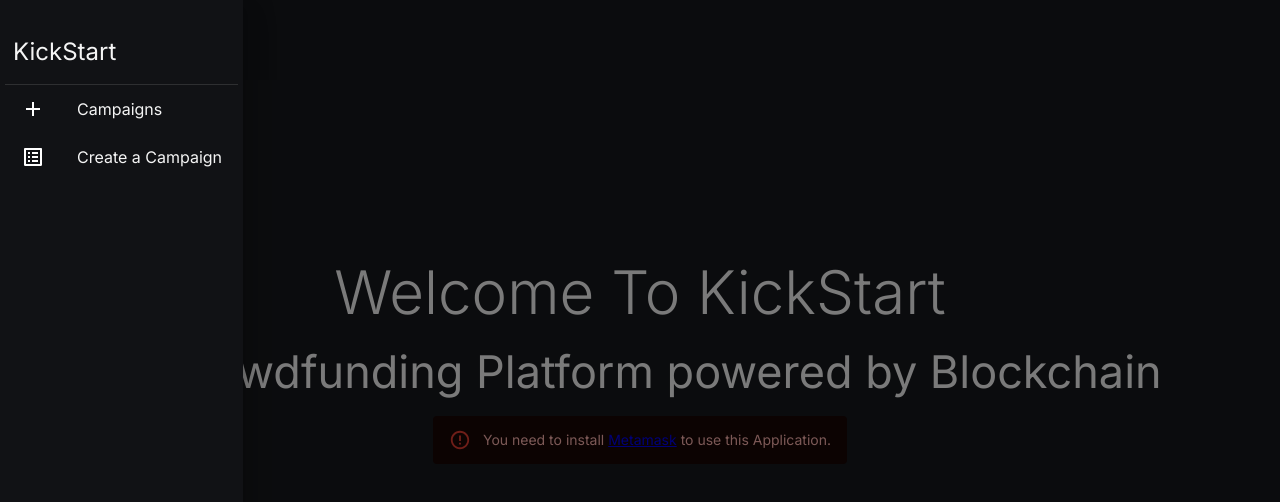
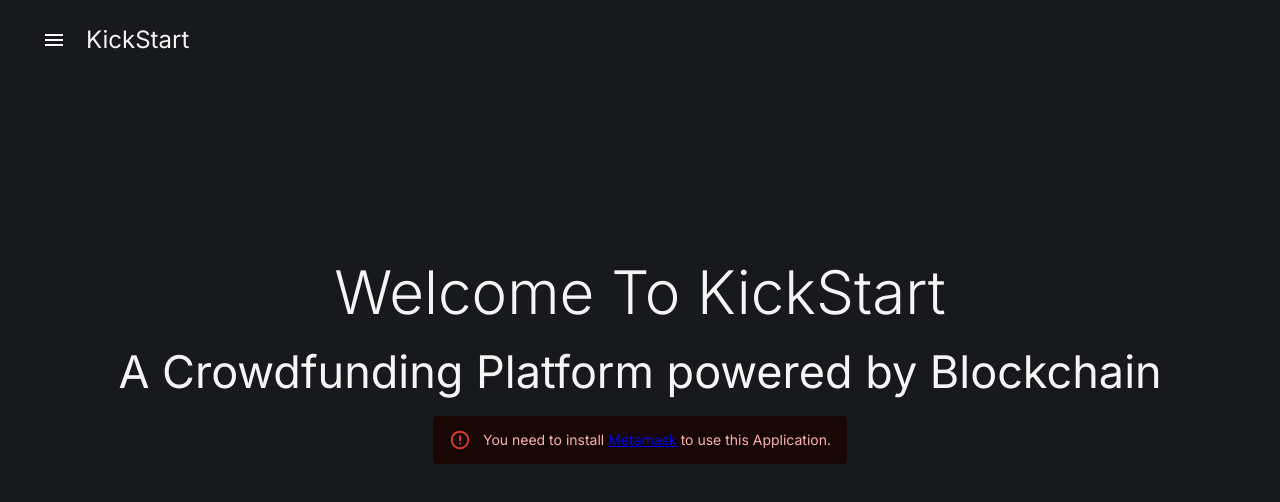
Before and after one commit to Abrar0204/Kickstart, a Next.js app: page / in a window 1280 px wide. Shown: the top 502 px of the page. Built offline with nearby package versions, Linux system fonts and the light colour scheme.

Commit message:
Bug Fix: Drawer will close when a item is clicked.

```diff
--- a/components/shared/Layout.js
+++ b/components/shared/Layout.js
@@ -67,10 +67,10 @@
 			<Drawer
 				variant="temporary"
 				anchor="left"
-				open={!menuOpen}
+				open={menuOpen}
 				onClose={toggleDrawer}
 			>
-				<List className={classes.drawer}>
+				<List className={classes.drawer} onClick={toggleDrawer}>
 					<Link href="/" passHref>
 						<Button variant="text" className={classes.drawerLogo}>
 							<Typography variant="h5" component="h1">
```
